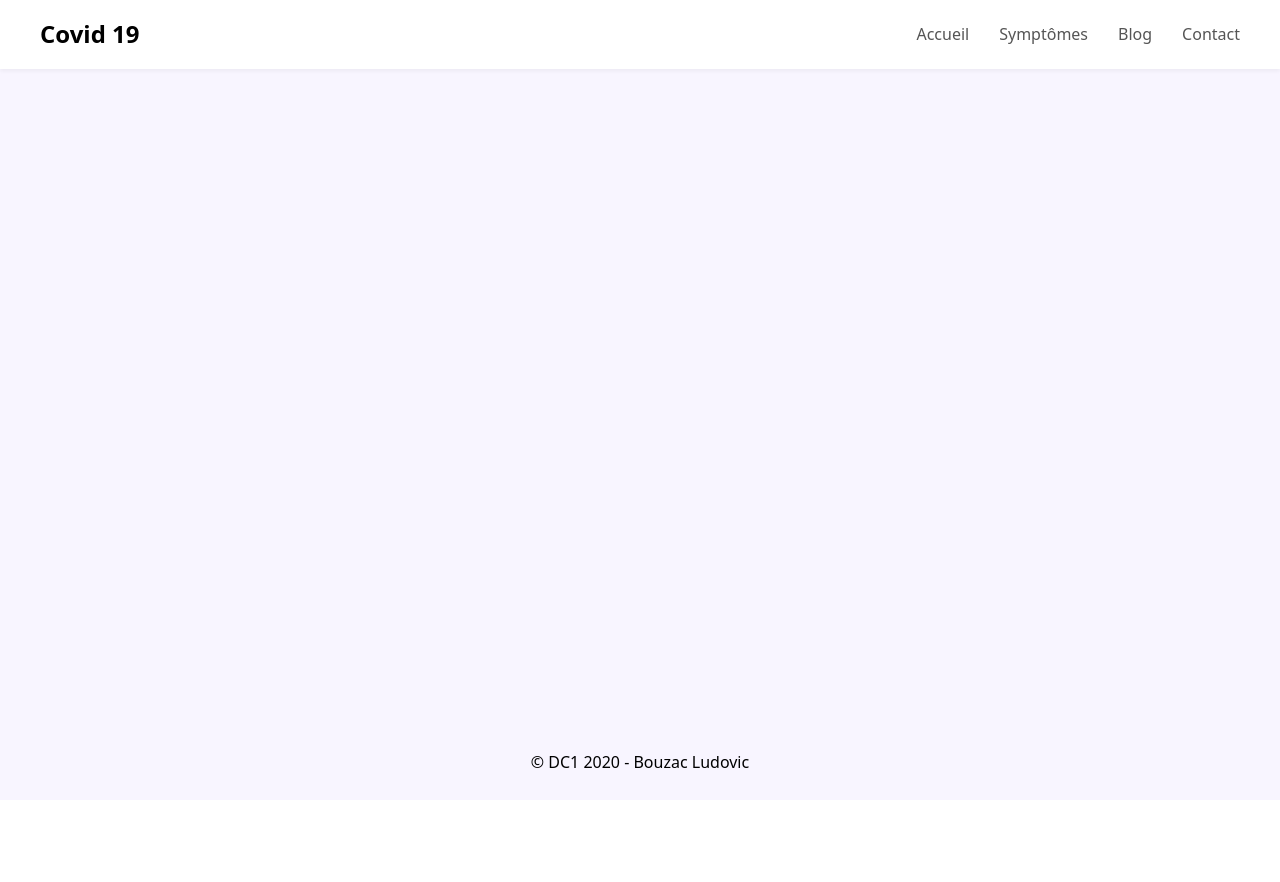
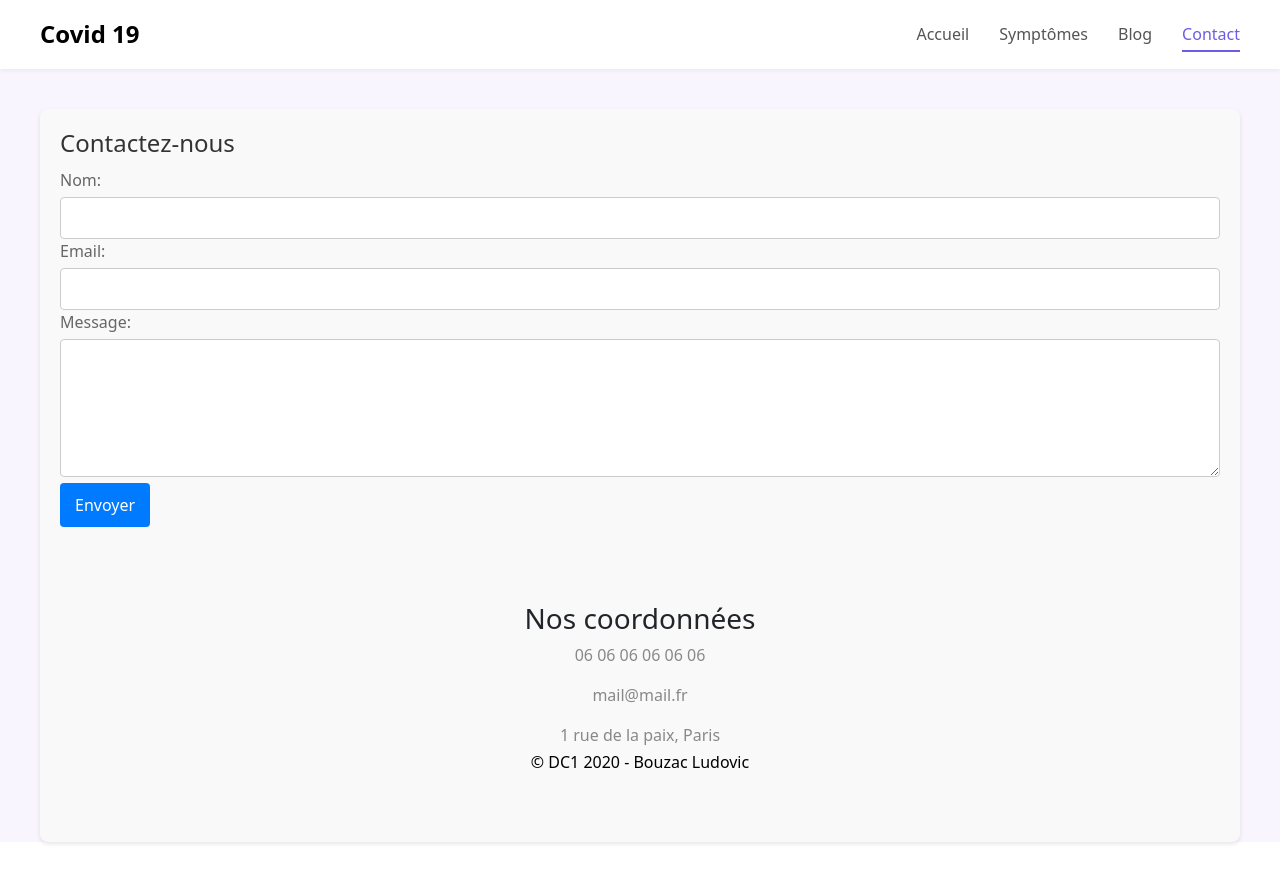
Before and after one commit to LBouzac/Angular-covid, an Angular app: page /contact in a window 1280 px wide. Before the commit this address led to /. Before the commit the page ends 800 px from the top, so only its background shows below. Built offline with nearby package versions, Linux system fonts and the light colour scheme.

Commit message:
ajout vue

```diff
--- a/src/app/app.component.ts
+++ b/src/app/app.component.ts
@@ -2,6 +2,7 @@ import { Component } from '@angular/core';
 import { RouterOutlet } from '@angular/router';
 import { HeaderComponent } from './header/header.component';
 import { FooterComponent } from './footer/footer.component';
+
 
 @Component({
   selector: 'app-root',
--- a/src/app/app.routes.ts
+++ b/src/app/app.routes.ts
@@ -1,9 +1,13 @@
 import { Routes } from '@angular/router';
 import { AccueilComponent } from './accueil/accueil.component';
 import { SymptomesComponent } from './symptomes/symptomes.component';
+import {BlogComponent} from './blog/blog.component';
+import {ContactComponent} from './contact/contact.component';
 
 export const routes: Routes = [
   { path: 'accueil', component: AccueilComponent },
   { path: 'symptomes', component: SymptomesComponent },
+  { path: 'blog', component: BlogComponent },
+  { path: 'contact', component: ContactComponent },
   { path: '', redirectTo: '/accueil', pathMatch: 'full' }
 ];
--- /dev/null
+++ b/src/app/blog/blog.component.css
@@ -0,0 +1,17 @@
+.blog-container {
+  padding: 20px;
+  background-color: #f9f9f9;
+  border-radius: 8px;
+  box-shadow: 0 2px 4px rgba(0, 0, 0, 0.1);
+}
+
+.blog-container h2 {
+  color: #333;
+  font-size: 24px;
+  margin-bottom: 10px;
+}
+
+.blog-container p {
+  color: #666;
+  font-size: 16px;
+}
--- /dev/null
+++ b/src/app/blog/blog.component.html
@@ -0,0 +1,4 @@
+<div class="blog-container">
+  <h2>Bienvenue sur le blog</h2>
+  <p>Découvrez nos derniers articles et mises à jour.</p>
+</div>
--- /dev/null
+++ b/src/app/blog/blog.component.ts
@@ -0,0 +1,17 @@
+import { Component, OnInit } from '@angular/core';
+
+@Component({
+  selector: 'app-blog',
+  templateUrl: './blog.component.html',
+  styleUrls: ['./blog.component.css']
+})
+export class BlogComponent implements OnInit {
+
+  ngOnInit(): void {
+    this.logWithStyle('Bienvenue sur le blog!');
+  }
+
+  logWithStyle(message: string): void {
+    console.log('%c' + message, 'color: blue; font-size: 20px; font-weight: bold;');
+  }
+}
--- /dev/null
+++ b/src/app/contact/contact.component.css
@@ -0,0 +1,59 @@
+.contact-container {
+  padding: 20px;
+  background-color: #f9f9f9;
+  border-radius: 8px;
+  box-shadow: 0 2px 4px rgba(0, 0, 0, 0.1);
+  margin: 40px;
+  height: 100%;
+}
+
+.contact-container h2 {
+  color: #333;
+  font-size: 24px;
+  margin-bottom: 10px;
+}
+
+.contact-container .form-group .contact-group {
+  margin-bottom: 15px;
+}
+
+.contact-container label {
+  display: block;
+  margin-bottom: 5px;
+  color: #666;
+}
+
+.contact-container input,
+.contact-container textarea {
+  width: 100%;
+  padding: 8px;
+  border: 1px solid #ccc;
+  border-radius: 4px;
+}
+
+.contact-container button {
+  padding: 10px 15px;
+  background-color: #007bff;
+  color: #fff;
+  border: none;
+  border-radius: 4px;
+  cursor: pointer;
+}
+
+.contact-container button:hover {
+  background-color: #0056b3;
+}
+
+.contact-group{
+  justify-items: center;
+  margin: 75px;
+}
+
+.contact-group p {
+  color: #888;
+}
+
+.contact-group .form-check {
+  display: flex;
+  align-items: center;
+}
--- /dev/null
+++ b/src/app/contact/contact.component.html
@@ -0,0 +1,24 @@
+<div class="contact-container">
+  <h2>Contactez-nous</h2>
+  <form>
+    <div class="form-group">
+      <label for="name">Nom:</label>
+      <input type="text" id="name" name="name" required>
+    </div>
+    <div class="form-group">
+      <label for="email">Email:</label>
+      <input type="email" id="email" name="email" required>
+    </div>
+    <div class="form-group">
+      <label for="message">Message:</label>
+      <textarea id="message" name="message" rows="5" required></textarea>
+    </div>
+    <button type="submit">Envoyer</button>
+  </form>
+  <div class="contact-group">
+    <h3>Nos coordonnées</h3>
+    <p> 06 06 06 06 06 06</p>
+    <p> mail&#64;mail.fr </p>
+      <p> 1 rue de la paix, Paris </p>
+  </div>
+</div>
--- a/src/app/footer/footer.component.ts
+++ b/src/app/footer/footer.component.ts
@@ -4,7 +4,7 @@ import { RouterLink } from '@angular/router';
 @Component({
   selector: 'app-footer',
   standalone: true,
-  imports: [RouterLink],
+  // imports: [RouterLink],
   templateUrl: './footer.component.html',
   styleUrls: ['./footer.component.css']
 })
```
Also changed, not shown: src/app/contact/contact.component.ts (added, +11 -0 lines), 2 other files (tests, documents, lock files or other folders).
